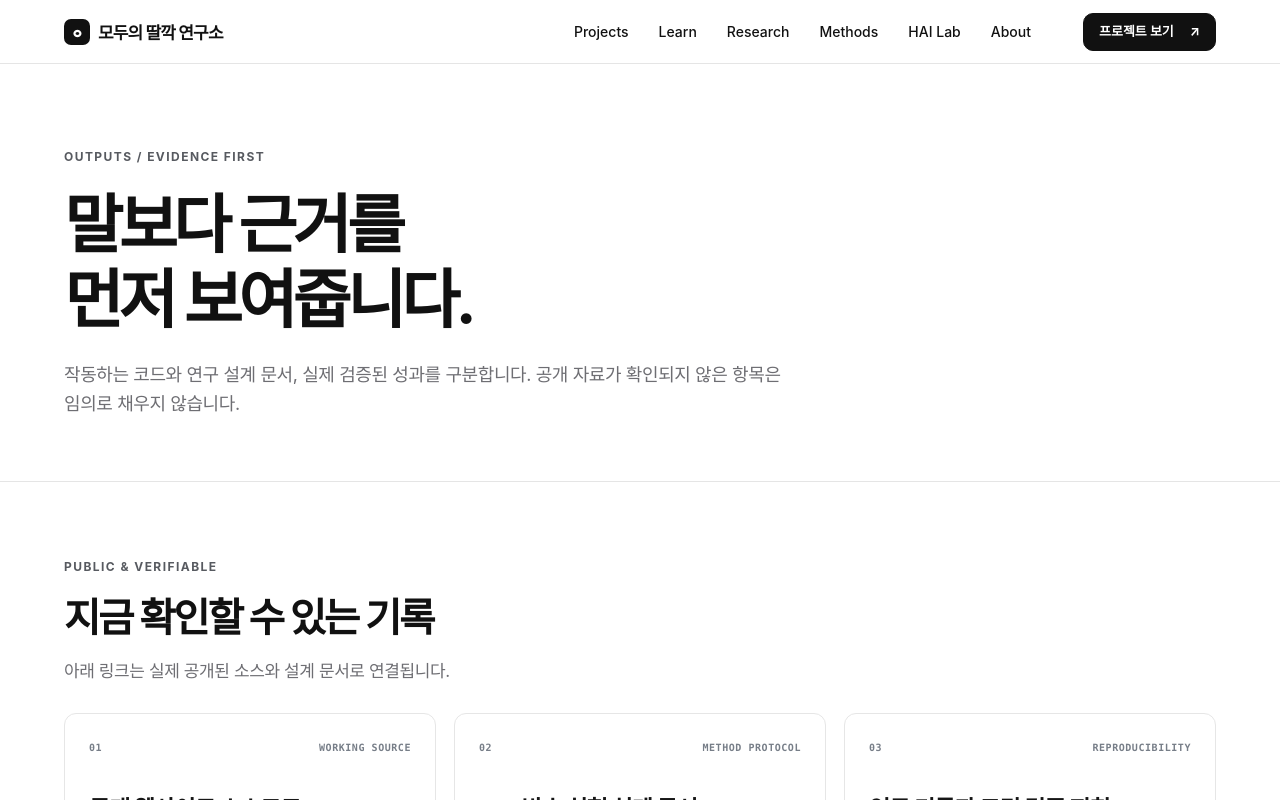
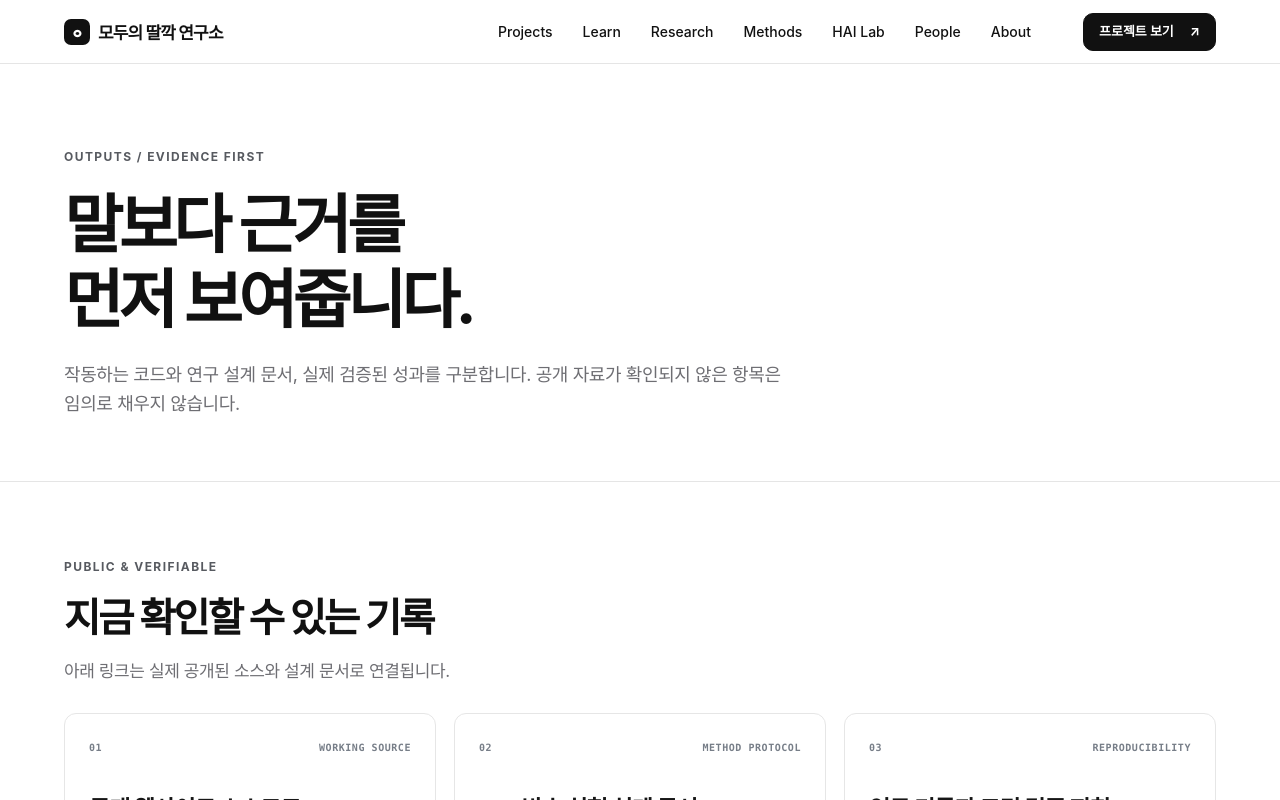
Before and after one commit to Jxny0ung/ddalkak-lab-hai, a Next.js app: page /outputs in a window 1280 px wide. Shown: the top 800 px of the page. Built offline with nearby package versions, Linux system fonts and the light colour scheme.

Commit message:
feat(nav): add visible undergraduate researchers page to desktop and mobile nav

```diff
--- a/src/components/site-header.tsx
+++ b/src/components/site-header.tsx
@@ -9,6 +9,7 @@ const links = [
   { href: "/research", label: "Research" },
   { href: "/methods", label: "Methods" },
   { href: "/lab", label: "HAI Lab" },
+  { href: "/people", label: "People" },
   { href: "/about", label: "About" },
 ] as const;
 
```
